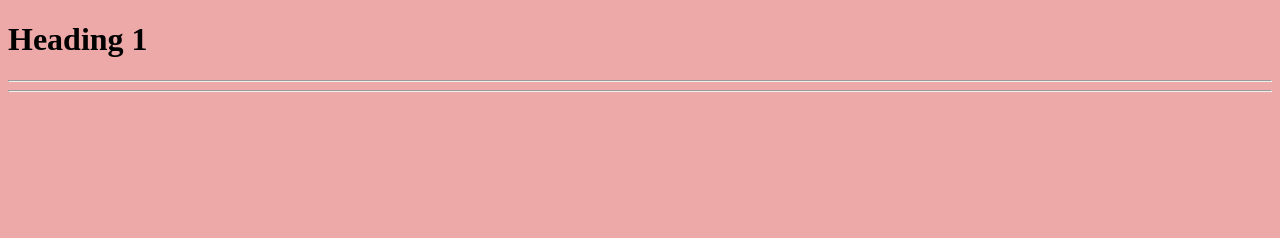
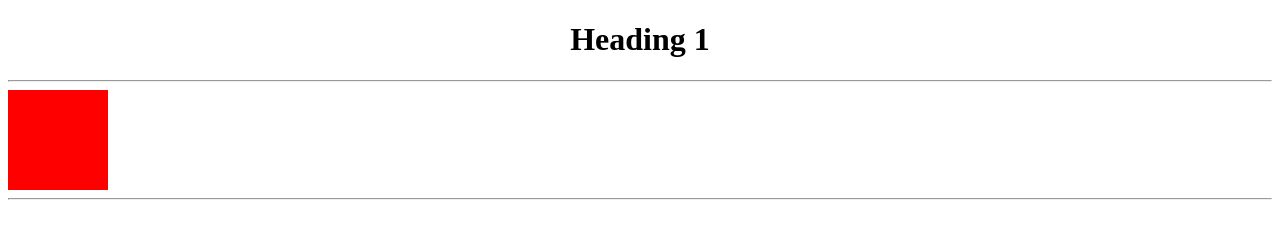
Before and after one commit to Tendodeborah55/example, a plain HTML site: page index.html in a window 1280 px wide. Drawn offline with Linux system fonts and the light colour scheme.

Commit message:
Update index.css to change body background color and add div styles

```diff
--- a/index.css
+++ b/index.css
@@ -1,3 +1,10 @@
 body {
-    background-color: #eda8a8;
+    background-color: white;
+    text-align: center;
 }
+
+div {
+    background-color: red;
+    height: 100px;
+    width: 100px;
+}
```
